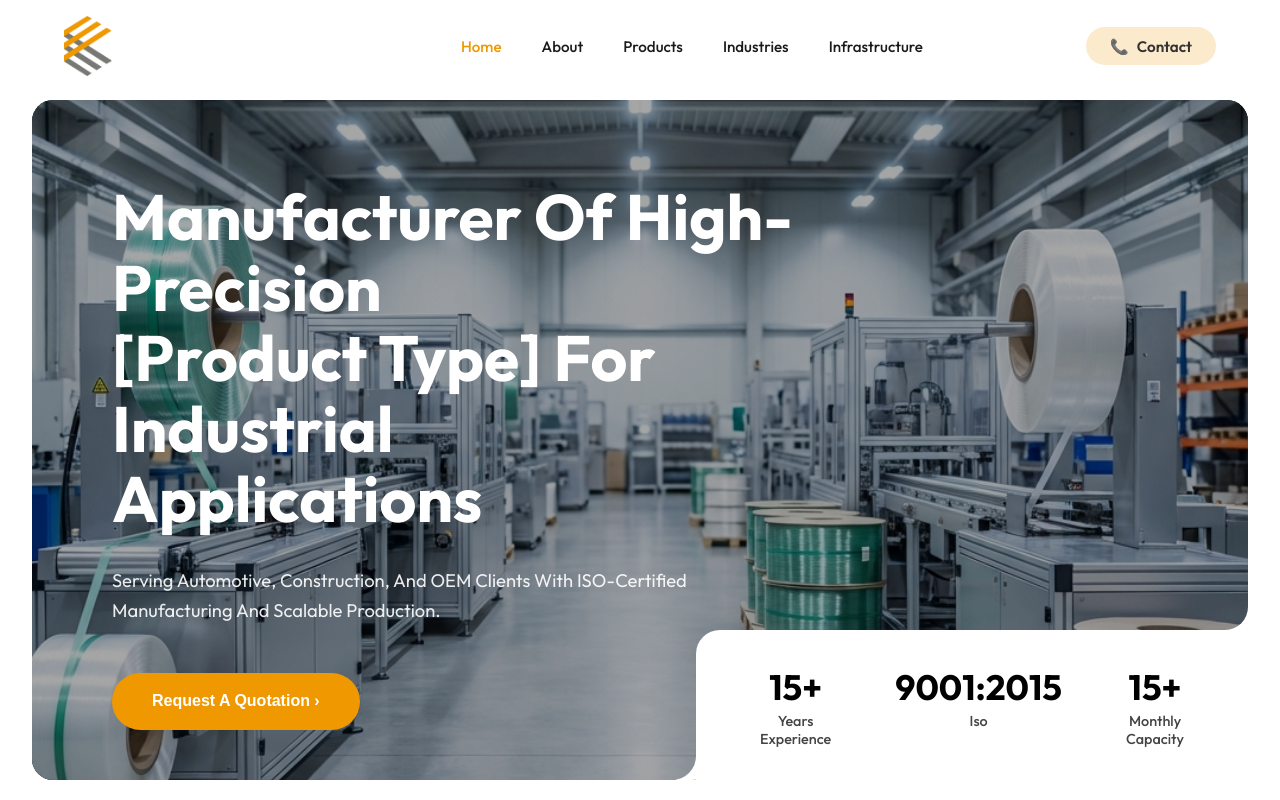
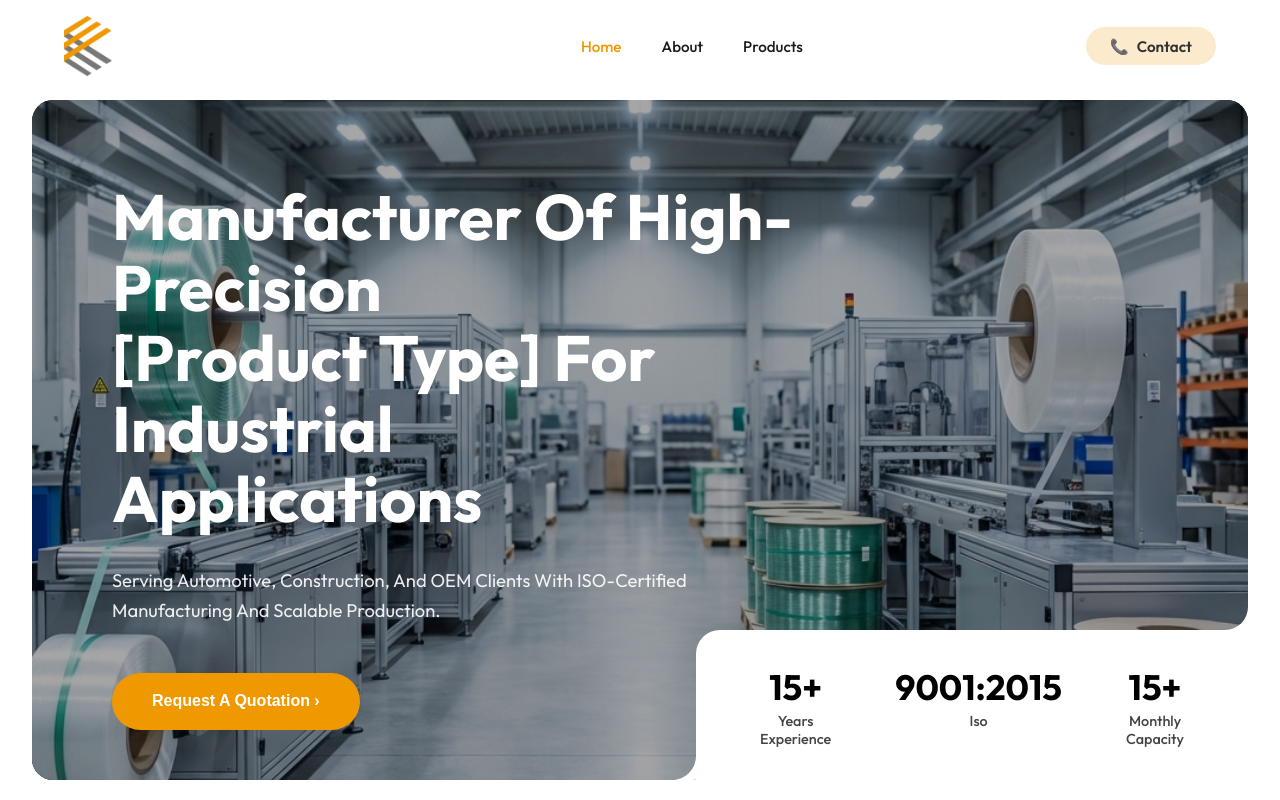
Before and after one commit to trivonotech/KARAM-PET---STRAP-INDUSTRIES, a Next.js app: page / in a window 1280 px wide. Shown: the top 800 px of the page. Built offline with nearby package versions, Linux system fonts and the light colour scheme; no server answers; the database is empty.

Commit message:
chore: Remove Industries and Infrastructure navigation links from Navbar.

```diff
--- a/src/components/Navbar.tsx
+++ b/src/components/Navbar.tsx
@@ -45,8 +45,7 @@ export default function Navbar() {
               Products
             </Link>
           </li>
-          <li><Link href="#" className={styles.navLink}>Industries</Link></li>
-          <li><Link href="#" className={styles.navLink}>Infrastructure</Link></li>
+
         </ul>
         <a href="#" className={styles.contactButton}>
           <span>📞</span> Contact
```
